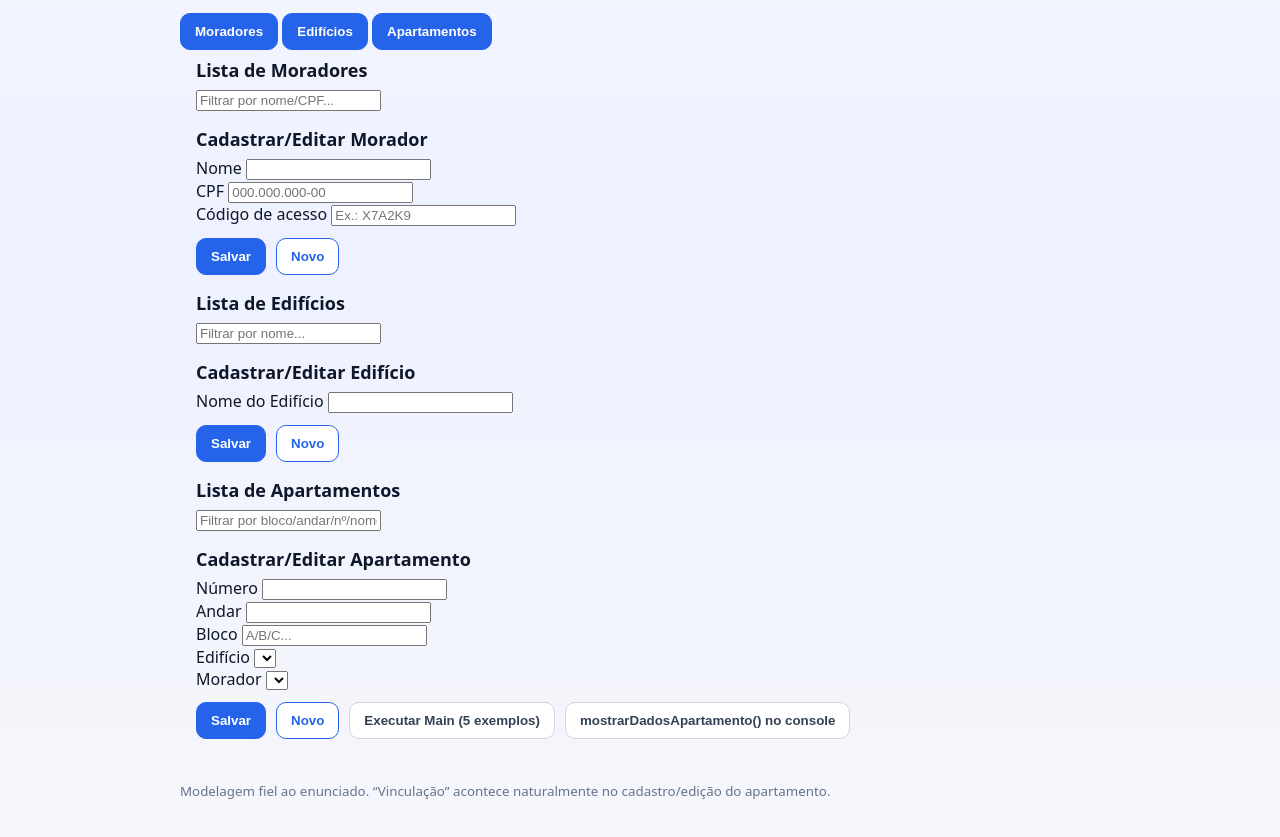
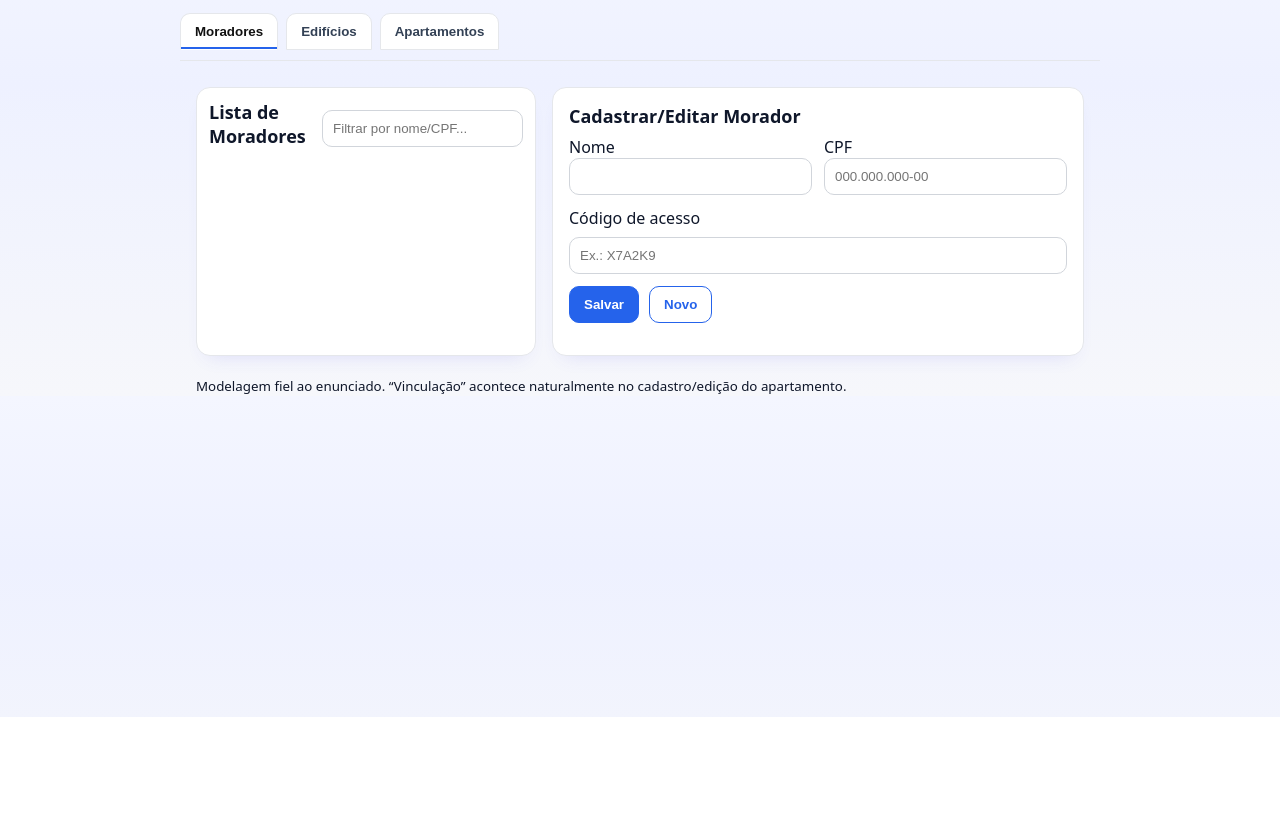
Before and after one commit to edneyql/atv05, a plain HTML site: page index.html in a window 1280 px wide. Shown: the part 83-920 px from the top of the page. After the commit the page ends 800 px from the top, so only its background shows below. Drawn offline with Linux system fonts and the light colour scheme.

Commit message:
Update styles.css

```diff
--- a/css/styles.css
+++ b/css/styles.css
@@ -5,30 +5,57 @@ body{
 }
 
 .container{max-width:920px;margin:0 auto;padding:0 16px}
+
+/* Header / Tabs */
 .header{padding:20px 0 8px}
 .topbar{display:flex;align-items:center;justify-content:space-between;gap:12px}
 h1{margin:0;font-size:22px;font-weight:700}
 .subtitle{margin:8px 0 16px 0;color:#475569}
 
-.card{
+.tabs{display:flex;gap:8px;border-bottom:1px solid #e5e7eb;padding-bottom:10px}
+.tab{
+  border:1px solid #e5e7eb;background:#fff;padding:10px 14px;border-radius:10px 10px 0 0;
+  cursor:pointer;color:#334155; font-weight:600;
+}
+.tab:hover{background:#f8fafc}
+.tab.active{
+  color:#111; background:#fff; border-bottom-color:#fff;
+  box-shadow:0 -2px 0 0 #2563eb inset;
+}
+.tab:focus-visible{outline:3px solid #93c5fd; outline-offset:2px}
+
+.panel{display:none;padding:18px 0}
+.panel.active{display:block}
+
+/* Split layout */
+.split{display:grid;grid-template-columns:340px 1fr;gap:16px}
+@media (max-width:1000px){.split{grid-template-columns:1fr}}
+
+/* Cards/containers */
+.pane,.card{
   background:#fff;border:1px solid #e5e7eb;border-radius:14px;
   box-shadow:0 10px 20px -12px rgba(79,70,229,0.18);
-  padding:16px
 }
-h2{margin:0 0 6px 0;font-size:18px}
-.muted{color:#64748b;margin:0 0 10px 0}
+.pane-list{padding:0 0 12px 0}
+.pane-header{display:flex;gap:8px;align-items:center;justify-content:space-between;padding:12px 12px 0 12px}
+.pane-form{padding:16px}
+h2{margin:0 0 8px 0;font-size:18px}
 
-.pre{
-  background:#0b1020;color:#e5e7eb;border-radius:10px;
-  padding:12px;min-height:160px;white-space:pre-wrap
-}
+/* Inputs */
+.row{display:grid;grid-template-columns:1fr;gap:8px;margin-bottom:12px}
+.row-2{display:grid;grid-template-columns:repeat(2,1fr);gap:12px;margin-bottom:12px}
+.row-3{display:grid;grid-template-columns:repeat(3,1fr);gap:12px;margin-bottom:12px}
+input,select{width:100%;padding:10px;border:1px solid #d1d5db;border-radius:10px;background:#fff}
+input:focus,select:focus{outline:none;border-color:#2563eb;box-shadow:0 0 0 3px #2563eb22}
 
-.actions{display:flex;gap:10px;margin-top:12px}
+/* Buttons */
+.actions{display:flex;gap:10px;margin-top:8px;flex-wrap:wrap}
 button{
-  padding:10px 14px;border-radius:10px;border:1px solid #2563eb;background:#2563eb;
-  color:#fff;cursor:pointer;font-weight:600
+  padding:10px 14px;border-radius:10px;border:1px solid #2563eb;background:#2563eb;color:#fff;cursor:pointer;font-weight:600
 }
 button.secondary{background:#fff;color:#2563eb}
 button.ghost{background:#fff;border-color:#d1d5db;color:#334155}
+button:hover{filter:brightness(0.98)}
 
-.footer{padding:24px 0 40px 0;color:#64748b}
+/* Lists/cards */
+.lista{list-style:none;margin:0;padding:12px;dis
```
